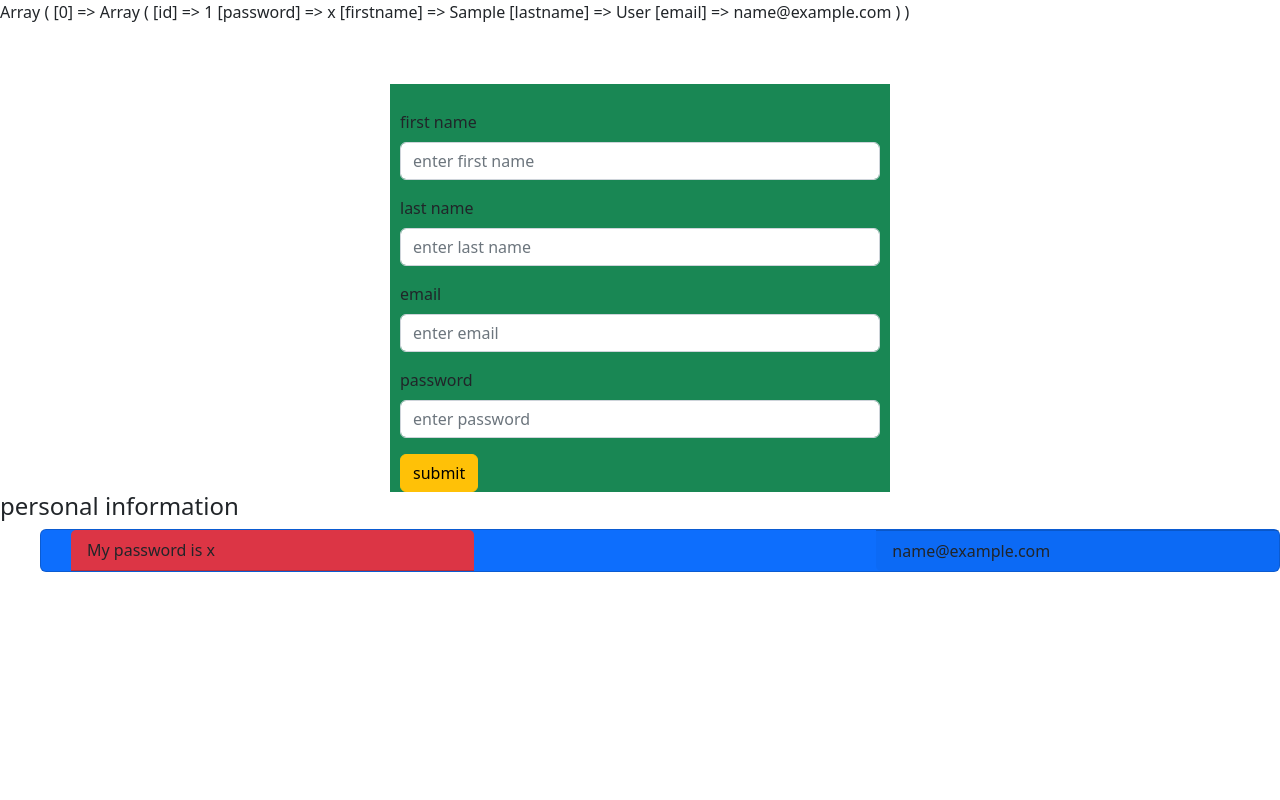
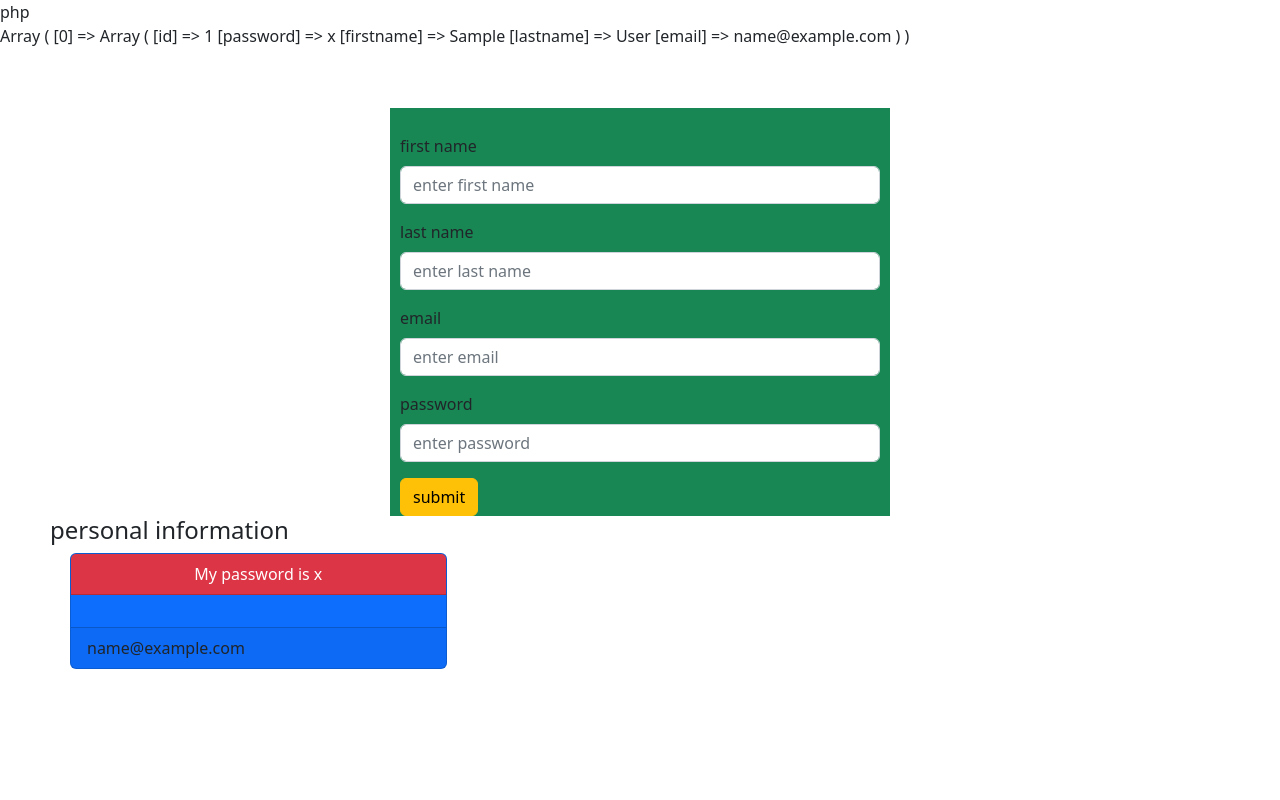
Before and after one commit to Tparfaite/php-form-validation, a PHP site: page / in a window 1280 px wide. Run offline with PHP 8.4, Linux system fonts and the light colour scheme; tables that the repository leaves empty or names only in its code hold one stand-in row (values such as "Sample post"); data that the repository does not hold is empty.

Commit message:
Feat:display fetched data into card -Include all features [Finishes#]

```diff
--- a/index.php
+++ b/index.php
@@ -1,4 +1,9 @@
 <?php
+
+
+define("xy","php");
+echo xy;
+echo "<br>";
 
 #connect to database
 
--- a/style.css
+++ b/style.css
@@ -25,10 +25,17 @@
 .text{
     color: red;
 }
-.card{
+.cards{
     display: grid;
     grid-template-columns: 1fr 1fr 1fr;
-    background-color: blueviolet;
     padding-left: 30px;
     margin-left: 40px;
+    grid-gap:40px;
 }
+.card-header{
+    text-align: center;
+    color: white;
+}
+h4{
+    margin-left:50px;
+}
```
